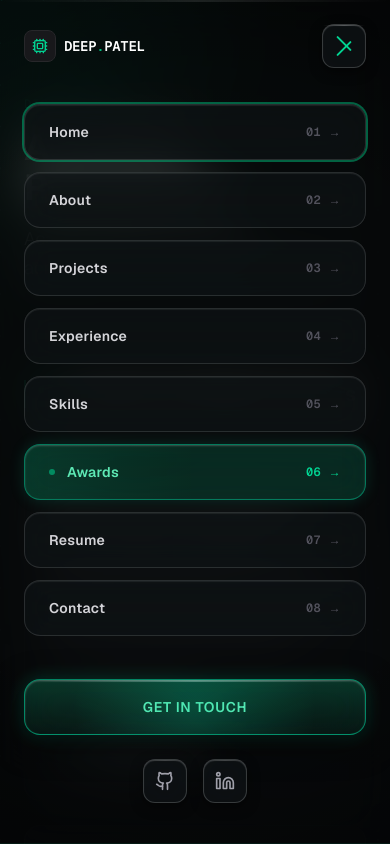
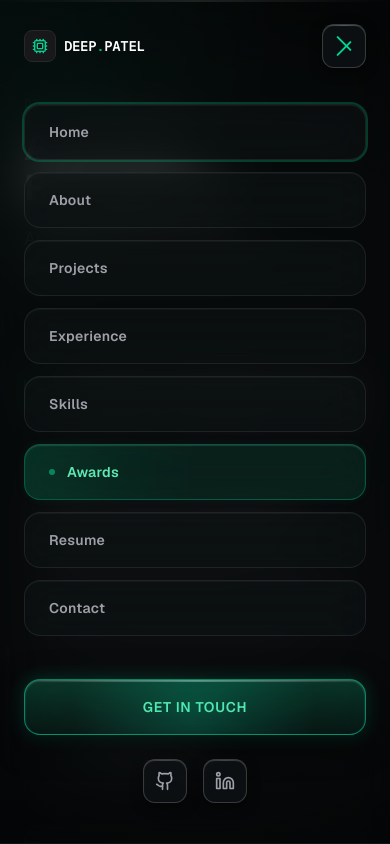
Before and after one commit to deepjpatel2007/My-Portfolio, a Next.js app: page /awards in a window 390 px wide. Both pictures are taken after a click on the button "Toggle menu". Shown: the top 844 px of the page. Built offline with nearby package versions, Linux system fonts and the light colour scheme.

Commit message:
Remove mobile menu row numbering, simplify active page visual highlights, and strip emojis from all awards page items

```diff
--- a/src/components/layout/Navbar.tsx
+++ b/src/components/layout/Navbar.tsx
@@ -324,10 +324,10 @@ export const Navbar: React.FC = () => {
                       <Link
                         href={item.path}
                         onClick={() => setIsOpen(false)}
-                        className={`group relative flex items-center justify-between w-full min-h-[56px] px-6 rounded-2xl border text-sm font-semibold tracking-wide transition-all duration-300 outline-none focus-visible:ring-2 focus-visible:ring-emerald-500/50 backdrop-blur-md select-none overflow-hidden active:scale-[0.98] ${
+                        className={`group relative flex items-center justify-start gap-3.5 w-full min-h-[56px] px-6 rounded-2xl border text-sm font-semibold tracking-wide transition-all duration-300 outline-none focus-visible:ring-2 focus-visible:ring-emerald-500/30 backdrop-blur-md select-none overflow-hidden active:scale-[0.98] ${
                           isActive
-                            ? 'bg-[rgba(16,185,129,0.18)] border-[rgba(0,220,165,0.45)] text-emerald-300 shadow-[inset_0_1px_2px_rgba(255,255,255,0.22),_0_0_15px_rgba(0,220,165,0.15)]'
-                            : 'bg-[rgba(18,24,26,0.48)] border-[rgba(255,255,255,0.12)] text-zinc-300 hover:text-white shadow-[inset_0_1px_1px_rgba(255,255,255,0.08)] active:bg-[rgba(18,24,26,0.68)] active:border-[rgba(255,255,255,0.22)]'
+                            ? 'bg-[rgba(16,185,129,0.12)] border-[rgba(0,220,165,0.3)] text-emerald-300 shadow-[inset_0_1px_1.5px_rgba(255,255,255,0.15),_0_0_10px_rgba(16,185,129,0.08)]'
+                            : 'bg-[rgba(18,24,26,0.38)] border-[rgba(255,255,255,0.08)] text-zinc-400 hover:text-white shadow-[inset_0_1px_1px_rgba(255,255,255,0.05)] active:bg-[rgba(18,24,26,0.58)] active:border-[rgba(255,255,255,0.15)]'
                         }`}
                         style={{
                           backdropFilter: 'blur(16px)',
@@ -335,7 +335,7 @@ export const Navbar: React.FC = () => {
                         }}
                       >
                         {/* Top reflection highlight */}
-                        <div className={`absolute inset-x-0 top-0 h-[1px] bg-gradient-to-r from-transparent via-white/${isActive ? '25' : '12'} to-transparent pointer-events-none`} />
+                        <div className={`absolute inset-x-0 top-0 h-[1px] bg-gradient-to-r from-transparent via-white/${isActive ? '16' : '8'} to-transparent pointer-events-none`} />
 
                         {/* Glow indicator on active */}
                         {isActive && (
@@ -345,10 +345,6 @@ export const Navbar: React.FC = () => {
                         <span className="relative z-10 flex items-center gap-3">
                           {isActive && <span className="w-1.5 h-1.5 rounded-full bg-emerald-400 animate-pulse" />}
                           {item.name}
-                        </span>
-
-                        <span className={`text-xs font-mono transition-transform duration-300 group-active:translate-x-1 ${isActive ? 'text-emerald-400' : 'text-zinc-600'}`}>
-                          0{idx + 1} →
                         </span>
                       </Link>
                     </motion.div>
--- a/src/data/awards.ts
+++ b/src/data/awards.ts
@@ -22,14 +22,14 @@ export const awards: Award[] = [
     ]
   },
   {
-    title: "🏆 1st Place — Guelph Engineering Competition",
+    title: "1st Place — Guelph Engineering Competition",
     issuer: "University of Guelph",
     date: "Jan 2026",
     description: "Awarded 1st Place at the University of Guelph Engineering Competition for developing an optimized engineering solution under real-world design constraints. Qualified to represent the university at the Ontario Engineering Competition (OEC).",
     category: "honour"
   },
   {
-    title: "🥈 2nd Place & Fastest Vehicle Award — Assistive Mobility Device Engineering Project",
+    title: "2nd Place & Fastest Vehicle Award — Assistive Mobility Device Engineering Project",
     issuer: "University of Guelph",
     date: "Oct 2025",
     description: "Designed and built an Arduino-powered assistive mobility device, contributing to embedded programming, hardware integration, and iterative engineering design. Awarded Fastest Vehicle and 2nd Place Overall for performance, stability, and innovation.",
```
